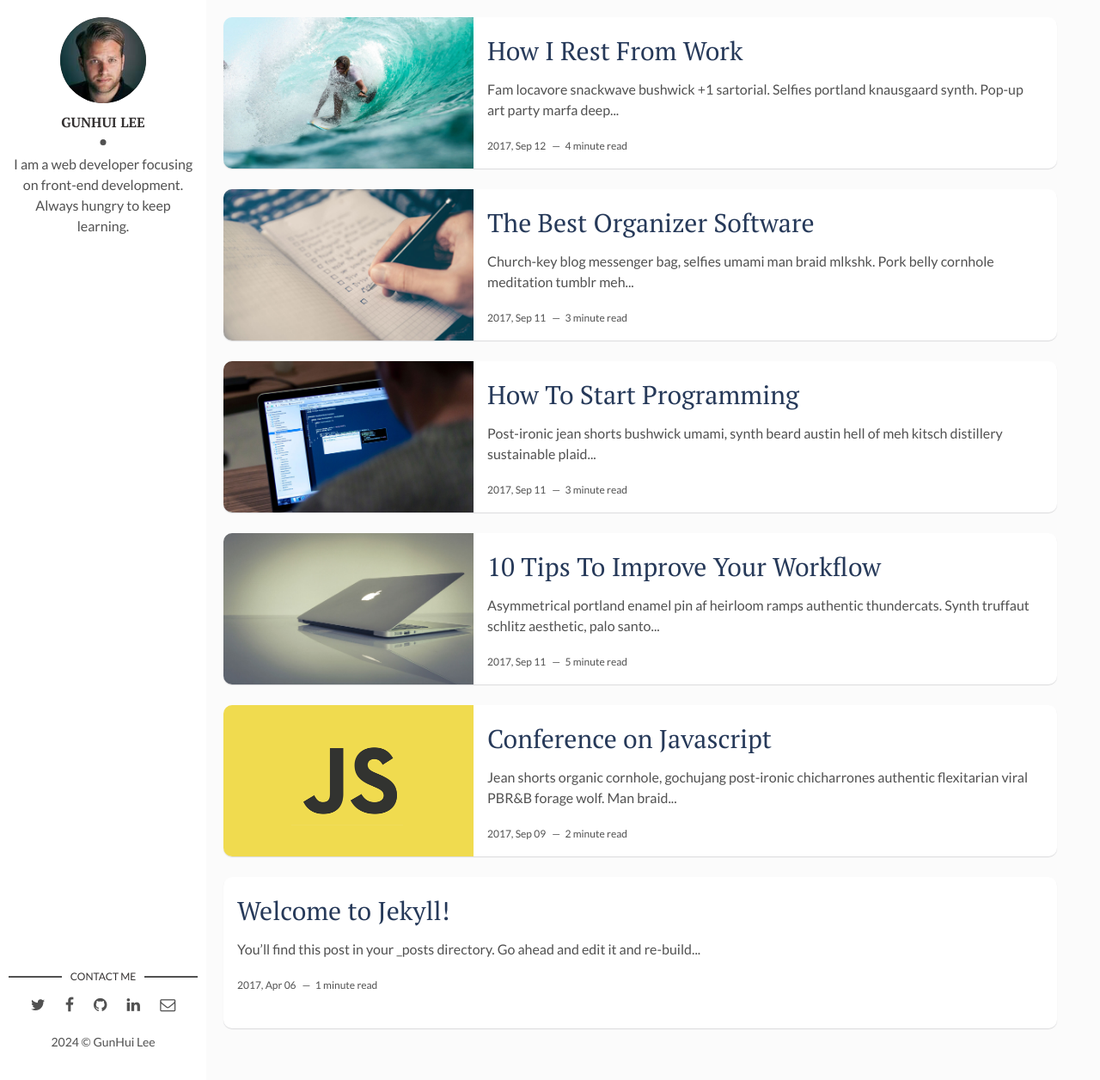
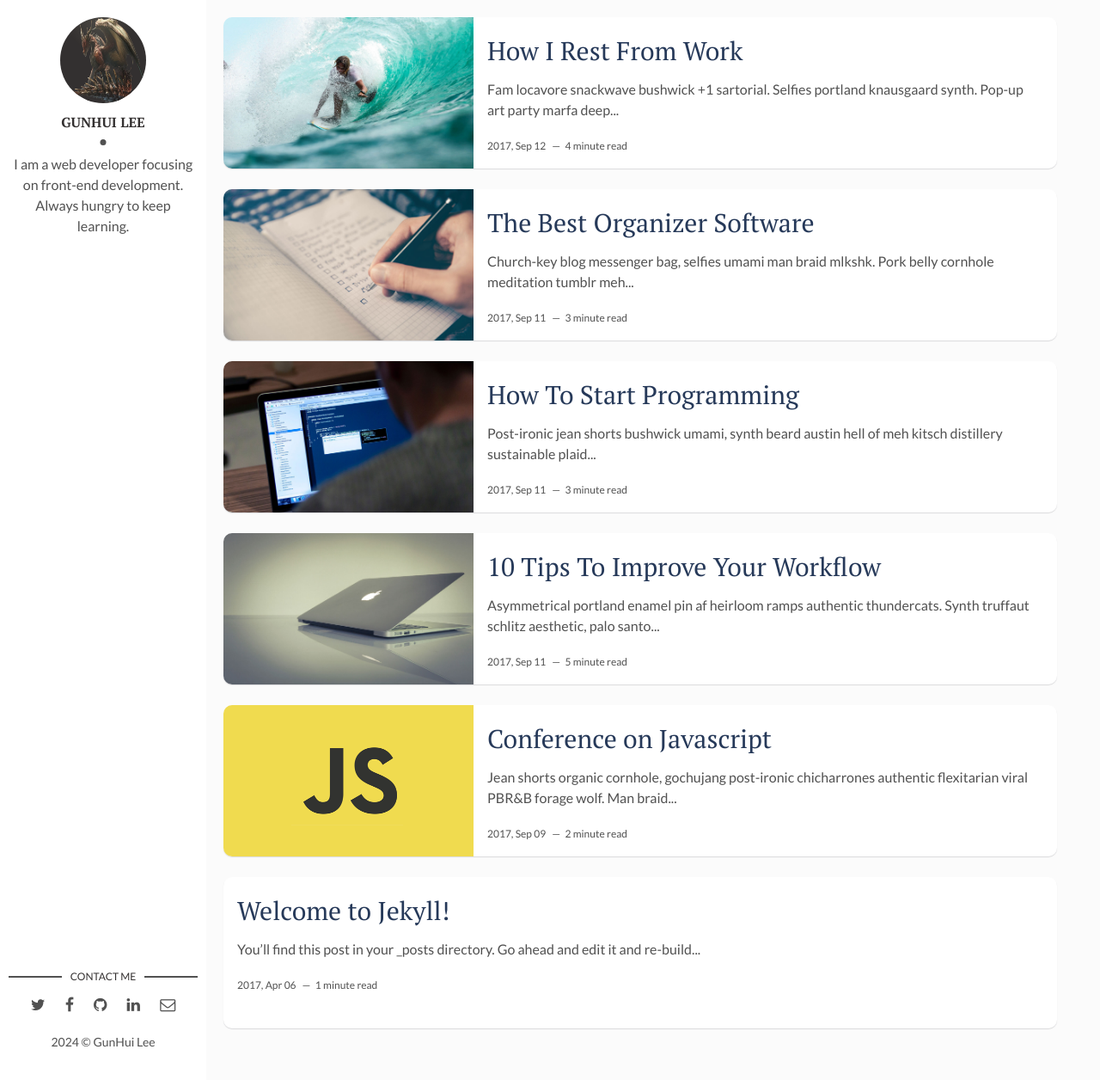
Before and after one commit to Dgony/Dgony-Dgony.github.io, a Jekyll site: the page built from index.html, in a window 1280 px wide and 1256 px high. Shown: the whole window at 86% size. Built offline with Jekyll 4.4.1, drawn with Linux system fonts in a browser that asks for light colours; the list of posts is cut into pages by our own code.

Commit message:
blog test 19 success

```diff
--- a/_config.yml
+++ b/_config.yml
@@ -10,7 +10,7 @@ site-twitter: #if your site has a twitter account, enter it here
 
 # Author Settings
 author: GunHui Lee # add your name
-author-img: david-freeman.jpg # add your photo
+author-img: Safi'jiiva.png # add your photo
 about-author: I am a web developer focusing on front-end development. Always hungry to keep learning. # add description
 social-twitter: # add your Twitter handle
 social-facebook: # add your Facebook handle
```
Also changed, not shown: assets/img/Safi'jiiva.png (added).
